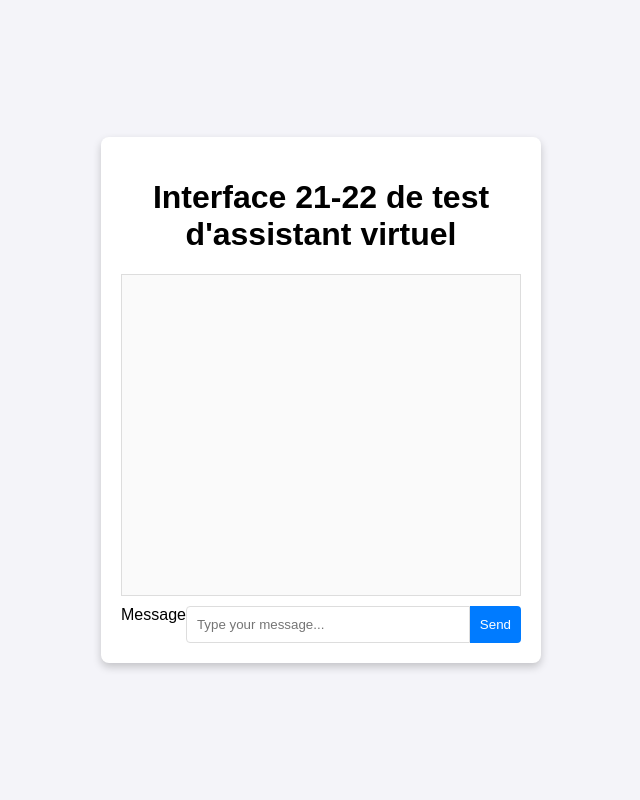
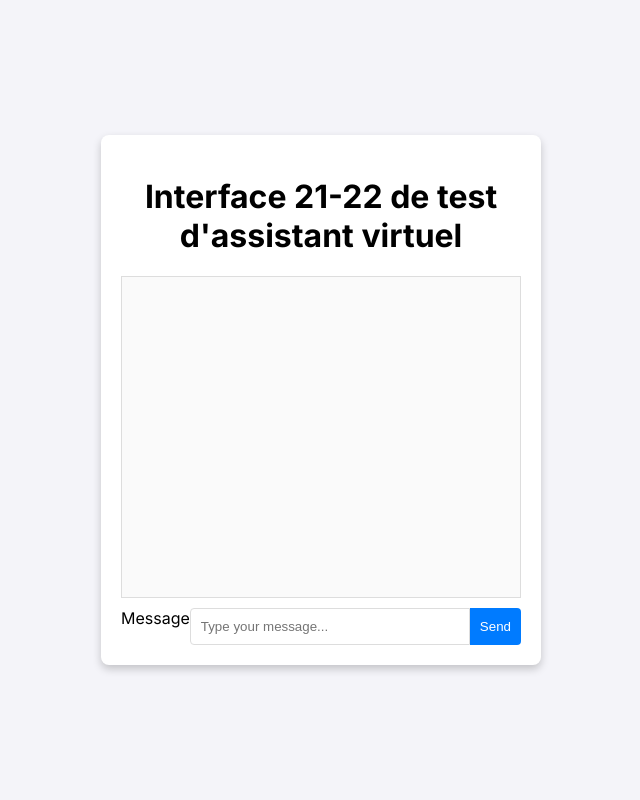
Before and after one commit to SalomeAdrien/testchatAPI, a Flask app: page / in a window 1280 px wide. Shown: the whole page, without its empty margins (319-959 px from the left). Run offline with Flask 3, Linux system fonts and the light colour scheme.

Commit message:
Update style.css

```diff
--- a/static/style.css
+++ b/static/style.css
@@ -1,5 +1,7 @@
+@import url('https://fonts.googleapis.com/css2?family=Inter:wght@400;500;600;700&display=swap');
+
 body {
-    font-family: Arial, sans-serif;
+    font-family: 'Inter', sans-serif;
     margin: 0;
     padding: 0;
     background-color: #f4f4f9;
```
